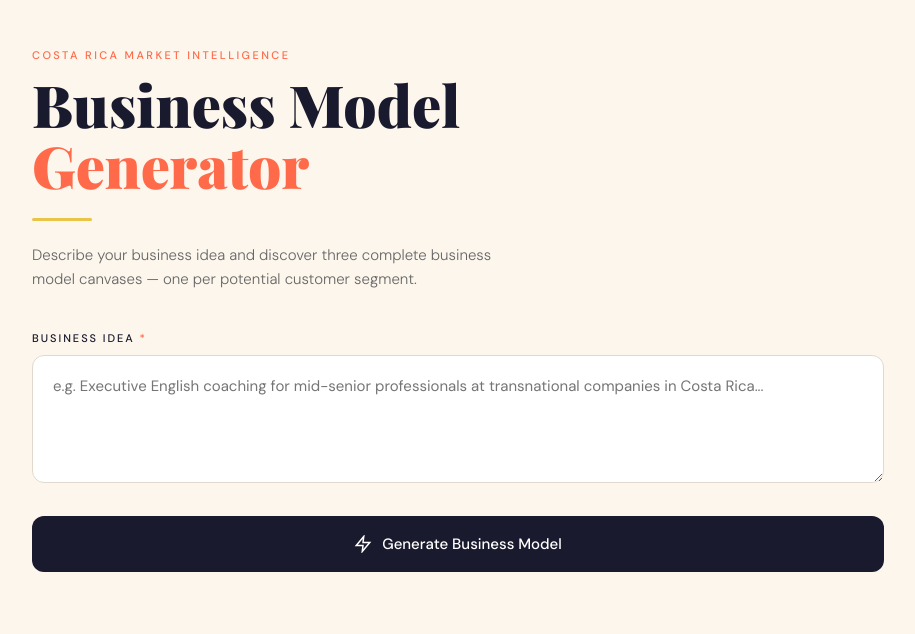
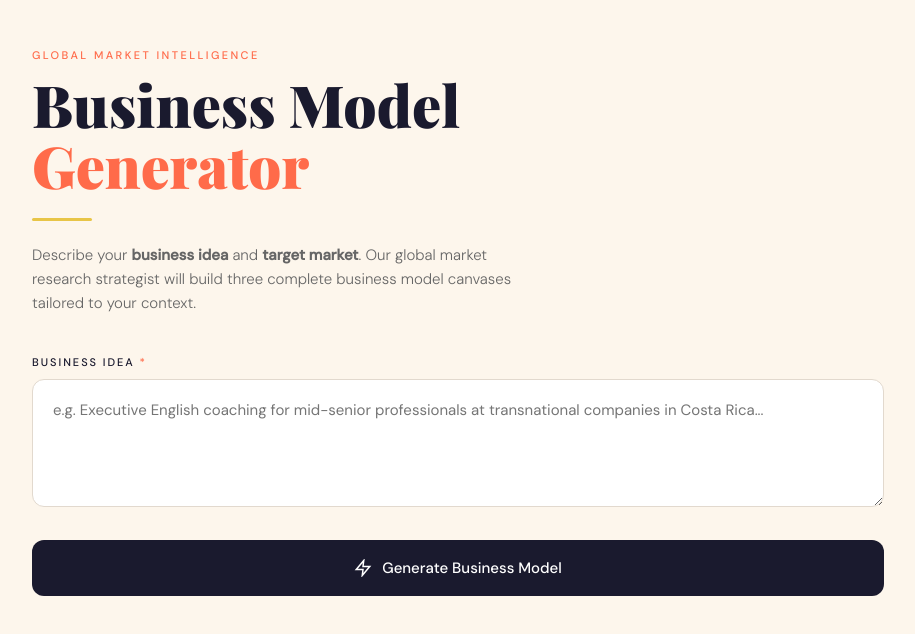
Before and after one commit to rvillegj/business-validator, a website: page public/index.html in a window 1280 px wide. Shown: the whole page, without its empty margins (182-1097 px from the left). Drawn offline with nearby package versions, Linux system fonts and the light colour scheme.

Commit message:
fix copy: global market intelligence

```diff
--- a/public/index.html
+++ b/public/index.html
@@ -165,10 +165,10 @@
 </head>
 <body>
   <div class="app">
-    <div class="eyebrow">Costa Rica Market Intelligence</div>
+    <div class="eyebrow">Global Market Intelligence</div>
     <h1>Business Model<br><span>Generator</span></h1>
     <div class="deco-line"></div>
-    <p class="sub">Describe your business idea and discover three complete business model canvases — one per potential customer segment.</p>
+    <p class="sub">Describe your <strong>business idea</strong> and <strong>target market</strong>. Our global market research strategist will build three complete business model canvases tailored to your context.</p>
 
     <div class="field-label">Business Idea <span>*</span></div>
     <textarea id="idea" placeholder="e.g. Executive English coaching for mid-senior professionals at transnational companies in Costa Rica..."></textarea>
```
